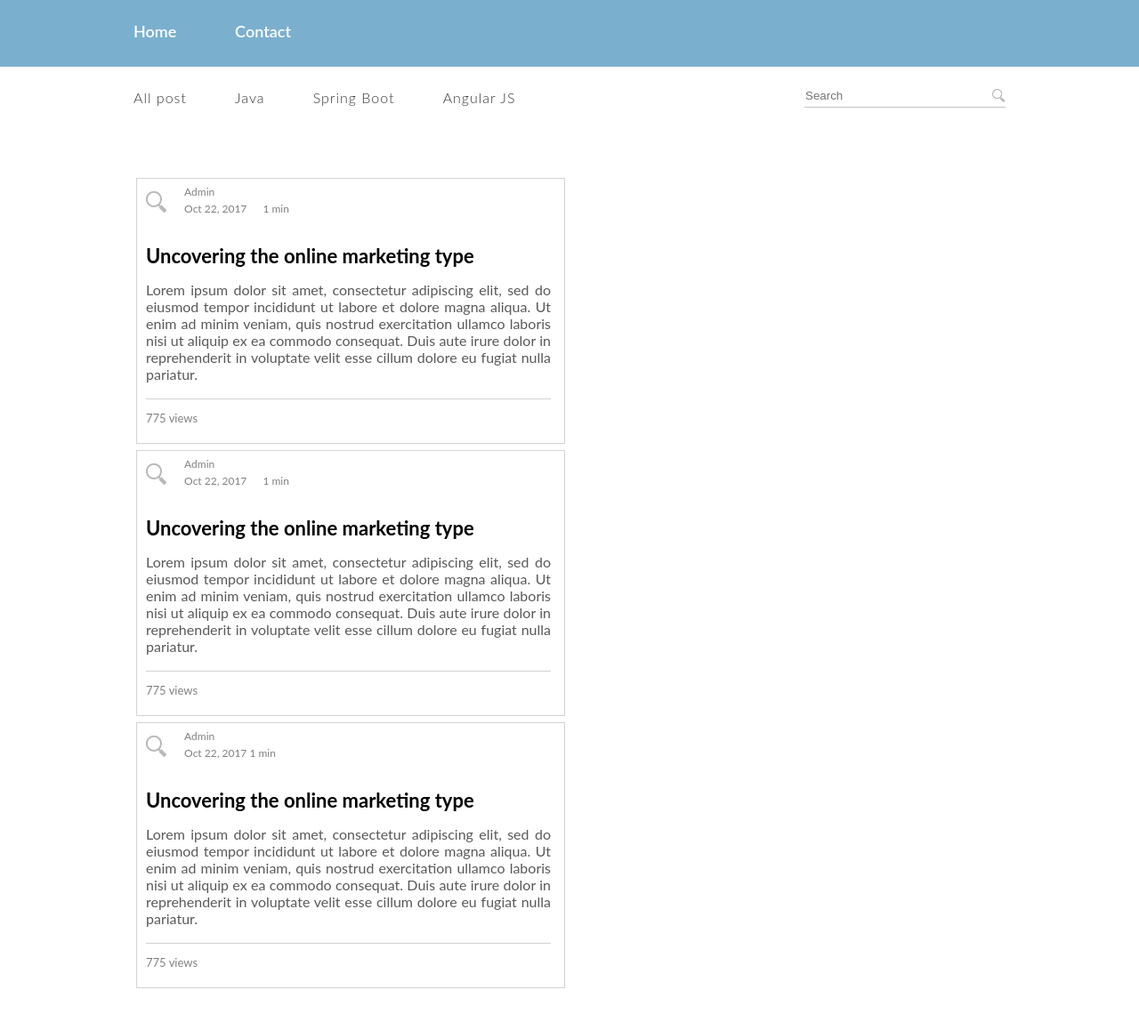
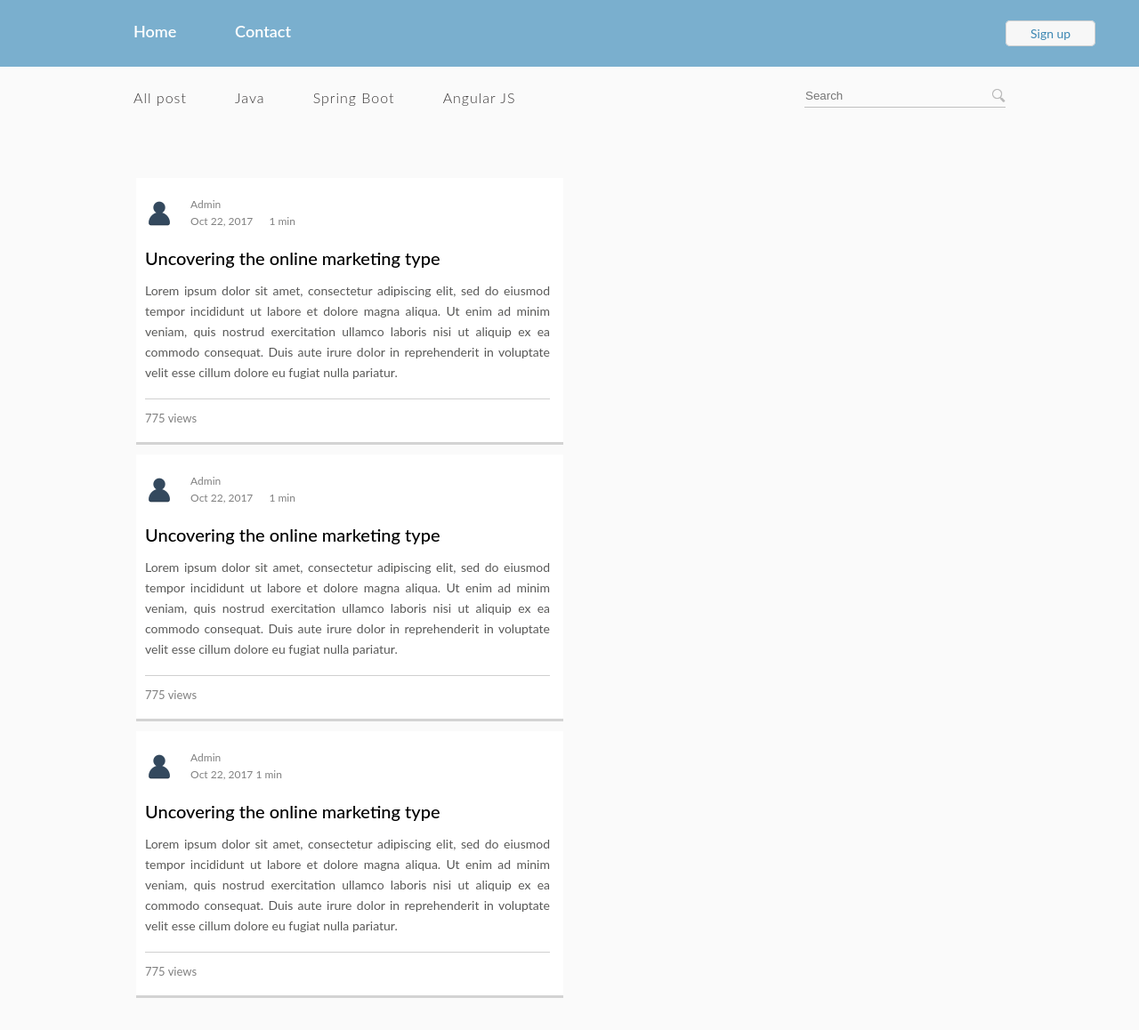
Before and after one commit to amirttnd/blogger, a Spring app: page /blog/list in a window 1280 px wide. Shown: the whole page at 89% size. Before the commit the page ends 1111 px from the top, so only its background shows below. Run offline with Thymeleaf, Linux system fonts and the light colour scheme; the template is opened without the code that fills it, so the values that code supplies are empty.

Commit message:
Improved design

```diff
--- /dev/null
+++ b/src/main/resources/static/css/media.css
@@ -0,0 +1,4 @@
+@media only screen and (max-width: 767px) {
+    body {
+    }
+}
--- a/src/main/resources/static/css/styleSheet.css
+++ b/src/main/resources/static/css/styleSheet.css
@@ -26,7 +26,9 @@ a {
 }
 
 .container {
-    padding: 25px 150px
+    padding: 25px 150px;
+    background: rgba(128, 128, 128, 0.04);
+
 }
 
 .header {
@@ -60,17 +62,22 @@ a {
     color: rgba(253, 253, 253, 0.84);
 }
 
-.header .social {
+.header .signup {
     display: inline-block;
     width: 150px;
     float: right;
     height: 75px;
-    padding-top: 20px;
+    padding-top: 27px;
 }
 
-.header .social .icon {
-    width: 32px;
-    height: 32px;
+.header .signup a{
+    border: 1px solid lightgray;
+    padding: 5px 27px;
+    background: #f7f7f7;
+    border-radius: 5px;
+    outline: 0;
+    color: #3c87b3;
+    font-size: 14px;
 }
 
 .categories{
@@ -130,10 +137,11 @@ a {
 .grid ul li{
     display: inline-block;
     width: 455px;
-    padding: 7px 15px 0 10px;
-    margin: 0 5px 7px 3px;
-    height: 290px;
-    border: 1px solid lightgray;
+    padding: 22px 15px 0 10px;
+    margin: 0 5px 11px 3px;
+    height: 275px;
+    border-bottom: 3px solid lightgray;
+    background: white;
 }
 
 .grid ul li .top .user-icon, .grid ul li .top .detail, .grid ul li .top .share {
@@ -144,6 +152,11 @@ a {
     color: gray;
     font-size: 12px;
     margin-left: 15px;
+}
+
+.grid ul li .top .user-icon {
+    width: 32px;
+    vertical-align: bottom;
 }
 
 .grid ul li .top .detail .time-ago {
@@ -157,8 +170,9 @@ a {
 
 
 .grid ul li h1{
-    font-size: 22px;
-    margin-top: 32px;
+    font-size: 20px;
+    margin-top: 22px;
+    font-weight: 500;
 }
 
 .grid ul li p{
@@ -166,7 +180,9 @@ a {
     padding-bottom: 18px;
     border-bottom: 1px solid rgba(128, 128, 128, 0.37);
     text-align: justify;
-    margin: 0 0 10px 0px;
+    margin: 0 0 10px 0;
+    line-height: 23px;
+    font-size: 14px;
 }
 
 .grid ul li .footer .views{
--- a/src/main/resources/templates/blog/list.html
+++ b/src/main/resources/templates/blog/list.html
@@ -4,6 +4,7 @@
     <meta charset="UTF-8"/>
     <meta th:replace="layout/layout::viewport"/>
     <link rel="stylesheet" th:href="@{/css/styleSheet.css}" type="text/css"/>
+    <link rel="stylesheet" th:href="@{/css/media.css}" type="text/css"/>
 
     <title>Blogs</title>
 </head>
@@ -26,7 +27,7 @@
         <ul>
             <li>
                 <div class="top">
-                    <img class="user-icon" th:src="@{/images/search-icon.png}"/>
+                    <img class="user-icon" th:src="@{/images/user-icon.png}"/>
 
                     <div class="detail">
                         <span class="user-name">Admin</span>
@@ -53,7 +54,7 @@
             </li>
             <li>
                 <div class="top">
-                    <img class="user-icon" th:src="@{/images/search-icon.png}"/>
+                    <img class="user-icon" th:src="@{/images/user-icon.png}"/>
 
                     <div class="detail">
                         <span class="user-name">Admin</span>
@@ -80,7 +81,7 @@
             </li>
             <li>
                 <div class="top">
-                    <img class="user-icon" th:src="@{/images/search-icon.png}"/>
+                    <img class="user-icon" th:src="@{/images/user-icon.png}"/>
 
                     <div class="detail">
                         <span class="user-name">Admin</span>
--- a/src/main/resources/templates/layout/layout.html
+++ b/src/main/resources/templates/layout/layout.html
@@ -16,10 +16,9 @@
             <a href="">Contact</a>
         </li>
     </ul>
-    <!--<div class="social">-->
-        <!--<img th:src="@{/images/facebook-icon.png}" class="icon facebook" alt="facebook"/>-->
-        <!--<img th:src="@{/images/linkedin-icon.png}" class="icon linkedin" alt="Linkedin"/>-->
-    <!--</div>-->
+    <div class="signup">
+        <a href="">Sign up</a>
+    </div>
 </div>
 </body>
 </html>
```
Also changed, not shown: src/main/resources/static/images/user-icon.png (added).
